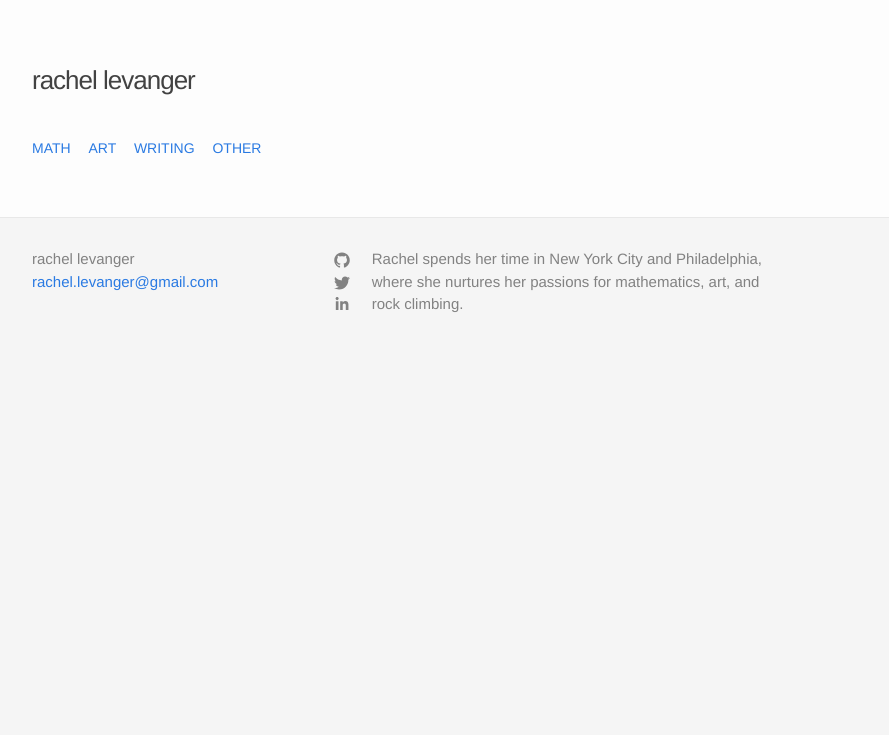
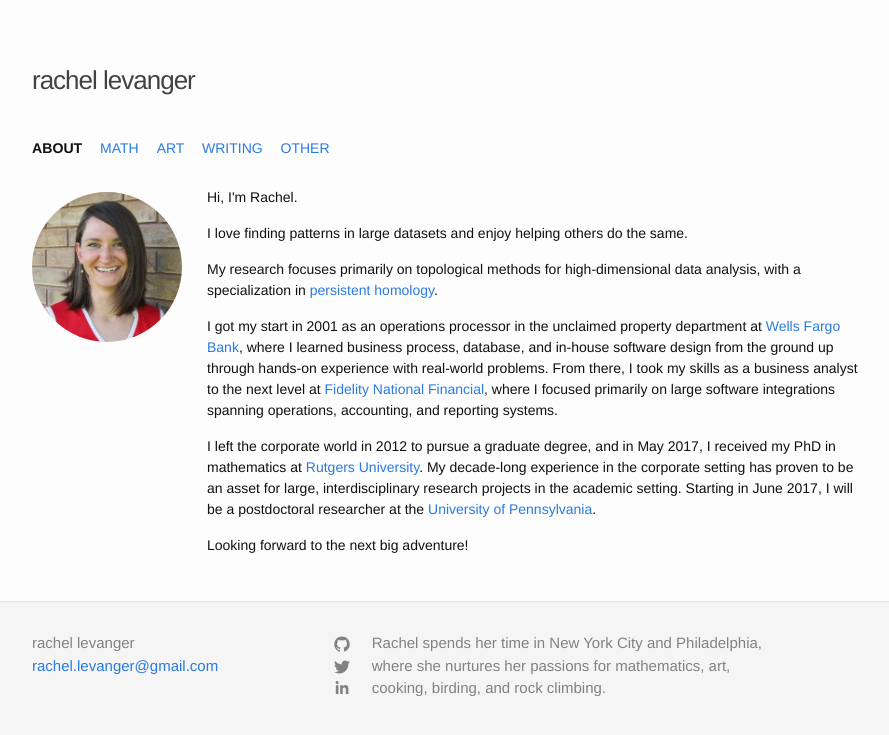
Before and after one commit to rachellevanger/rachellevanger.com, a Jekyll site: the page built from index.html, in a window 1280 px wide. Shown: the top 735 px of the page, without its empty margins (238-1127 px from the left). Built offline with Jekyll 4.4.1, drawn with Linux system fonts in a browser that asks for light colours; some web fonts are replaced.

Commit message:
Updating landing page.

```diff
--- a/_config.yml
+++ b/_config.yml
@@ -10,7 +10,7 @@ title: rachel levanger
 email: rachel.levanger@gmail.com
 description: > # this means to ignore newlines until "baseurl:"
   Rachel spends her time in New York City and Philadelphia, where she nurtures her passions for
-  mathematics, art, and rock climbing.
+  mathematics, art, cooking, birding, and rock climbing.
 baseurl: "" # the subpath of your site, e.g. /blog
 url: "http://rachellevanger.com" # the base hostname & protocol for your site
 twitter_username: RachelLevanger
--- a/_layouts/default.html
+++ b/_layouts/default.html
@@ -7,12 +7,15 @@
 
     {% include header.html %}
 
-
-
     <div class="page-content">
       <div class="wrapper">
 
         <ul class="main-menu">
+          <li>
+            {% if page.url == "/" %}<span class="current-menu-item">ABOUT</span>
+            {% else %}<a href="/">ABOUT</a>
+            {% endif %}
+          </li>
           <li>
             <a href="math/">MATH</a>
           </li>
--- a/_sass/_layout.scss
+++ b/_sass/_layout.scss
@@ -240,3 +240,14 @@
         }
     }
 }
+
+
+/**
+ * About page
+ */
+
+.col-wrapper{width:900px; margin:0 auto; display:flex; flex-direction: row;}
+// .col{margin:0 10px; float:left; display:inline;}
+.col-body{width:660px;}
+.col-image{width:175px; margin-top:5px;}
+.mypic{border-radius:1000px;}
--- a/index.html
+++ b/index.html
@@ -4,4 +4,23 @@ layout: default
 
 <div class="home">
 
+  <div class="col-wrapper">
+    <div class="col-image"> <img class="mypic" src="images/me.jpg" height="150" width="150" /> </div>
+    <div class="col-body">
+
+       <p>Hi, I'm Rachel.</p>
+
+       <p>I love finding patterns in large datasets and enjoy helping others do the same.</p>
+
+       <p>My research focuses primarily on topological methods for high-dimensional data analysis, with a specialization in <a href="https://en.wikipedia.org/wiki/Persistent_homology">persistent homology</a>. </p>
+
+       <p>I got my start in 2001 as an operations processor in the unclaimed property department at <a href="https://www.wellsfargo.com/">Wells Fargo Bank</a>, where I learned business process, database, and in-house software design from the ground up through hands-on experience with real-world problems. From there, I took my skills as a business analyst to the next level at <a href="http://www.fnf.com/">Fidelity National Financial</a>, where I focused primarily on large software integrations spanning operations, accounting, and reporting systems.</p>
+
+       <p> I left the corporate world in 2012 to pursue a graduate degree, and in May 2017, I received my PhD in mathematics at <a href="http://www.math.rutgers.edu/">Rutgers University</a>. My decade-long experience in the corporate setting has proven to be an asset for large, interdisciplinary research projects in the academic setting. Starting in June 2017, I will be a postdoctoral researcher at the <a href="http://www.upenn.edu/">University of Pennsylvania</a>. </p>
+
+       <p>Looking forward to the next big adventure! </p>
+
+    </div>
+  </div>
+
 </div>
```
Also changed, not shown: images/me.jpg (added).
